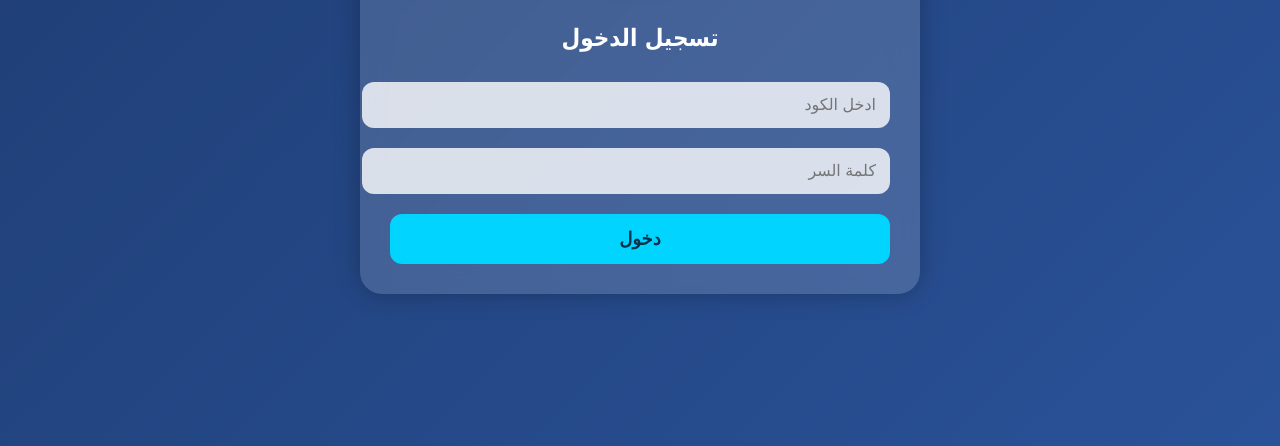
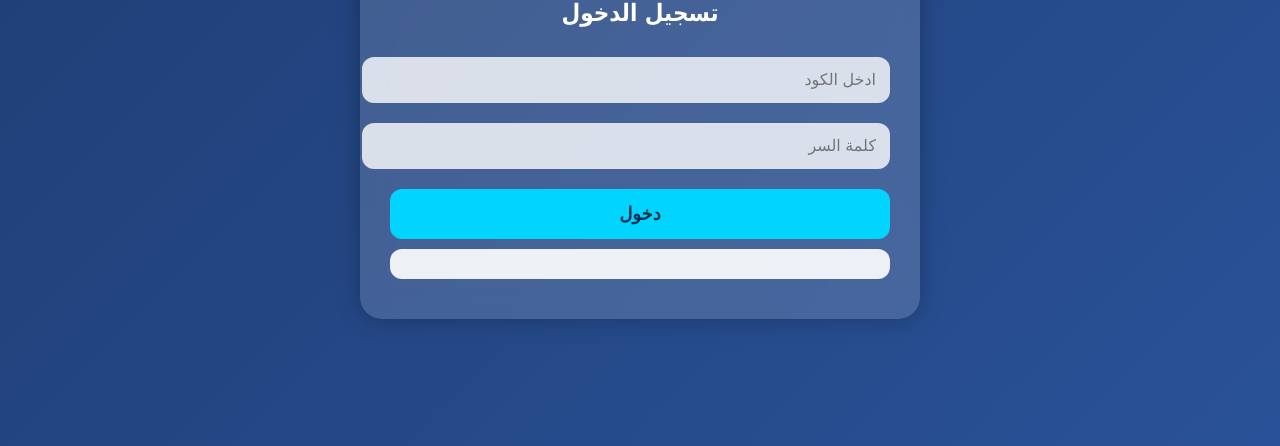
Before and after one commit to AlYoYo-company-cloud/Tollapna-UMA1, a plain HTML site: page index.html in a window 1280 px wide. Shown: the part 354-800 px from the top of the page. Drawn offline with Linux system fonts and the light colour scheme.

Commit message:
Add menu button for opening login page

```diff
--- a/index.html
+++ b/index.html
@@ -15,6 +15,7 @@
     <input type="text" id="code" placeholder="ادخل الكود">
     <input type="password" id="password" placeholder="كلمة السر">
     <button onclick="login()">دخول</button>
+  <div class="menu-btn" onclick="openPage(loginasagust)" </div>
 </div>
 
 <!-- الشاشة الرئيسية -->
```
